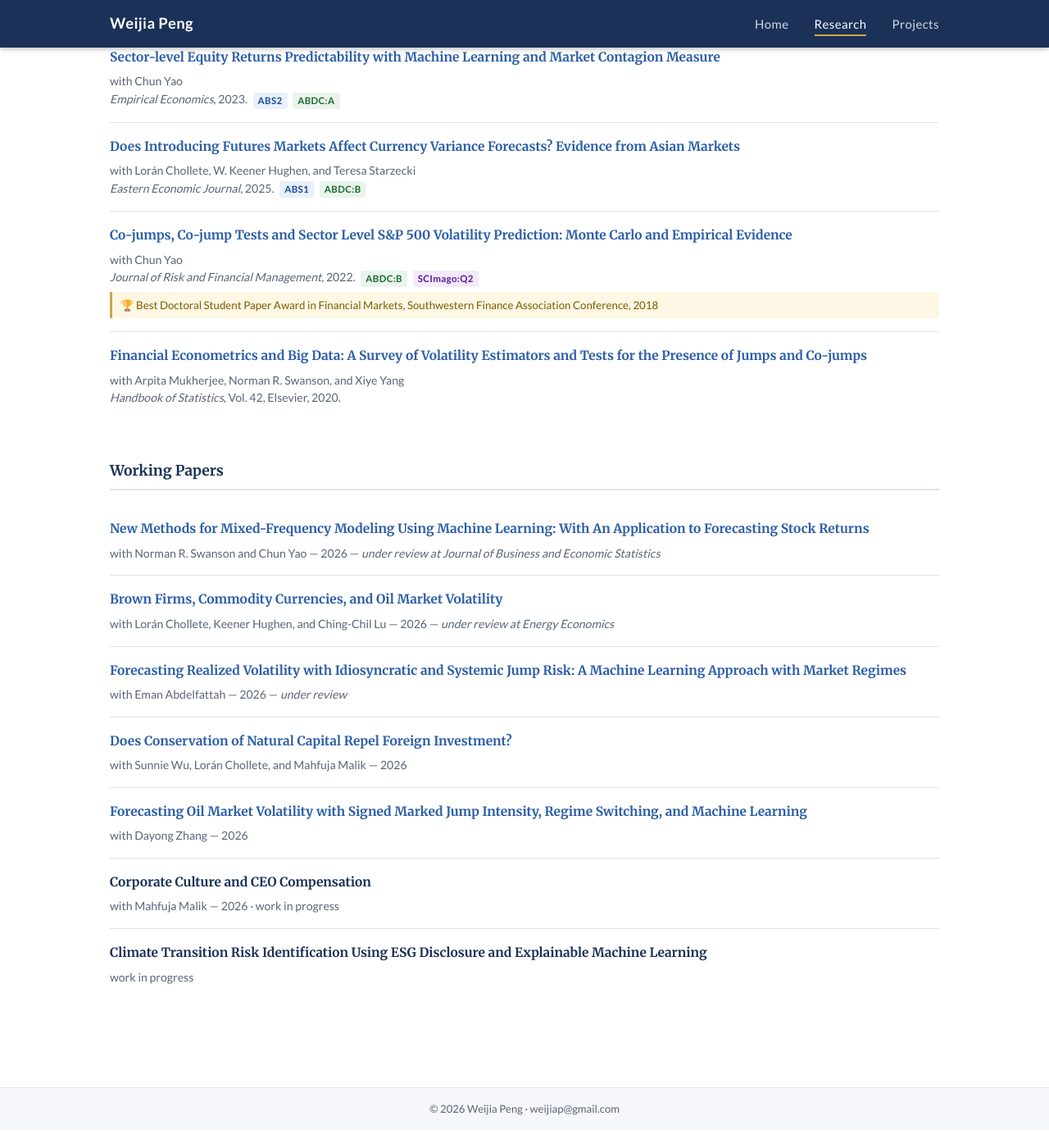
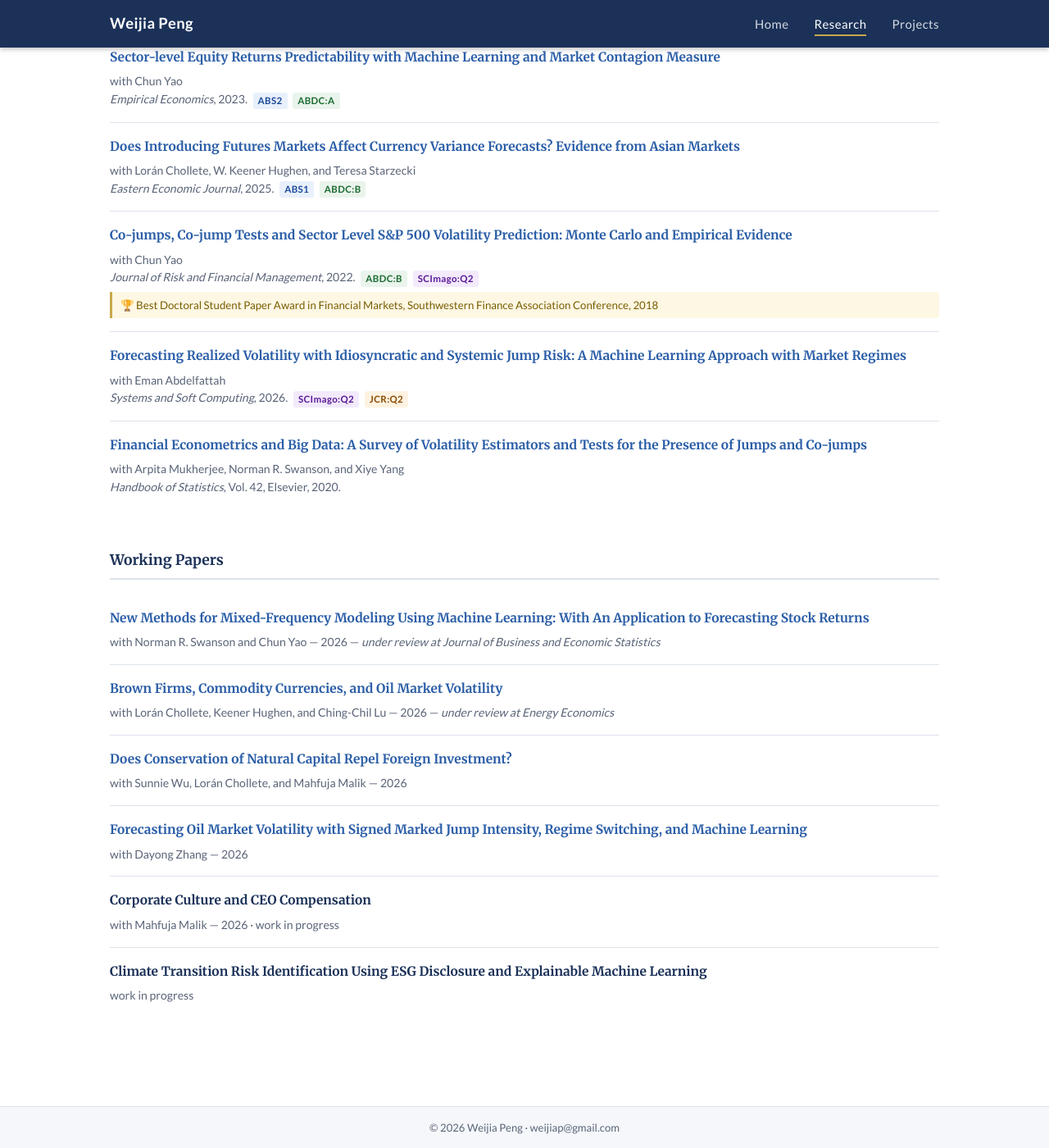
Before and after one commit to weijiap/weijiap.github.io, a Jekyll site: the page built from research.html, in a window 1280 px wide and 1400 px high, scrolled down 526 px. Shown: the whole window at 82% size. Built offline with Jekyll 4.4.1, drawn with Linux system fonts in a browser that asks for light colours; before the commit the page ends 1904 px from its top, so only the background shows below that.

Commit message:
Move Jump Risk paper to publications; add journal badges
- Moved to Publications section after JRFM (Systems and Soft Computing, 2026)
- Added SCImago:Q2 and JCR:Q2 badges; added badge-jcr CSS style
- Updated homepage: paper now below Pacific-Basin, status = accepted
- Working papers renumbered starting at 9

Co-Authored-By: Claude Sonnet 4.6 <noreply@anthropic.com>

```diff
--- a/assets/css/style.css
+++ b/assets/css/style.css
@@ -325,6 +325,7 @@ a:hover { text-decoration: underline; }
 .badge-abs     { background: #e8f0fb; color: #1a4a99; }
 .badge-abdc    { background: #eaf4ec; color: #1a6b30; }
 .badge-scimago { background: #f3eafc; color: #5a1a99; }
+.badge-jcr     { background: #fef3e2; color: #8a4a00; }
 
 /* Teaching */
 .teaching-section { margin-bottom: 40px; }
--- a/research.html
+++ b/research.html
@@ -101,6 +101,20 @@ permalink: /research/
 
       <li class="paper-item">
         <p class="paper-title">
+          <a href="https://www.dropbox.com/scl/fi/l90jhbsrh5a0ccwfu8exo/Jump_Risk.pdf?rlkey=29o6fcdx059ji099bvwrm575h&st=wp75n2jw&dl=0" target="_blank" rel="noopener">
+            Forecasting Realized Volatility with Idiosyncratic and Systemic Jump Risk: A Machine Learning Approach with Market Regimes
+          </a>
+        </p>
+        <p class="paper-meta">
+          with Eman Abdelfattah<br>
+          <em>Systems and Soft Computing</em>, 2026.
+          <span class="paper-badge badge-scimago">SCImago:Q2</span>
+          <span class="paper-badge badge-jcr">JCR:Q2</span>
+        </p>
+      </li>
+
+      <li class="paper-item">
+        <p class="paper-title">
           <a href="https://www.sciencedirect.com/science/chapter/handbook/abs/pii/S0169716118300993" target="_blank" rel="noopener">
             Financial Econometrics and Big Data: A Survey of Volatility Estimators and Tests for the Presence of Jumps and Co-jumps
           </a>
@@ -116,7 +130,7 @@ permalink: /research/
 
   <section class="research-section">
     <h2>Working Papers</h2>
-    <ol class="paper-list" start="8">
+    <ol class="paper-list" start="9">
 
       <li class="paper-item">
         <p class="paper-title">
@@ -134,15 +148,6 @@ permalink: /research/
           </a>
         </p>
         <p class="paper-meta">with Lorán Chollete, Keener Hughen, and Ching-Chil Lu &mdash; 2026 &mdash; <em>under review at Energy Economics</em></p>
-      </li>
-
-      <li class="paper-item">
-        <p class="paper-title">
-          <a href="https://www.dropbox.com/scl/fi/l90jhbsrh5a0ccwfu8exo/Jump_Risk.pdf?rlkey=29o6fcdx059ji099bvwrm575h&st=wp75n2jw&dl=0" target="_blank" rel="noopener">
-            Forecasting Realized Volatility with Idiosyncratic and Systemic Jump Risk: A Machine Learning Approach with Market Regimes
-          </a>
-        </p>
-        <p class="paper-meta">with Eman Abdelfattah &mdash; 2026 &mdash; <em>under review</em></p>
       </li>
 
       <li class="paper-item">
```
Also changed, not shown: index.html (+4 -4 lines).
